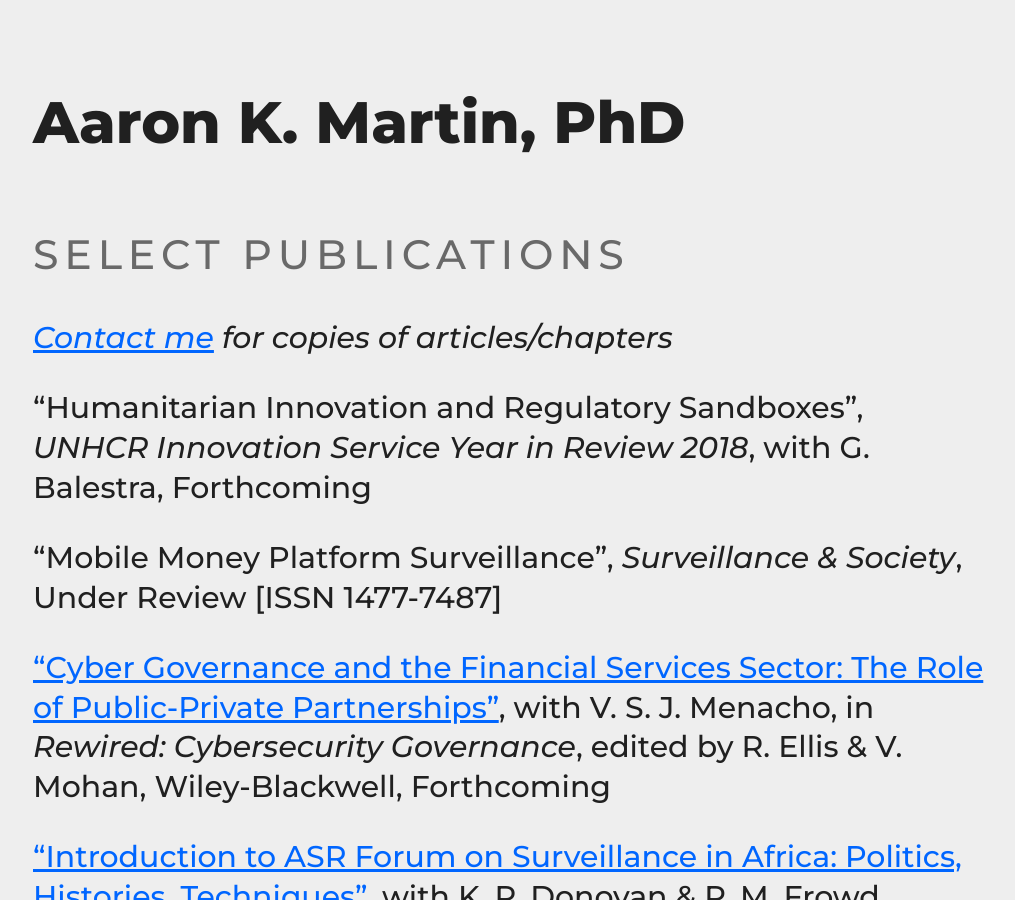
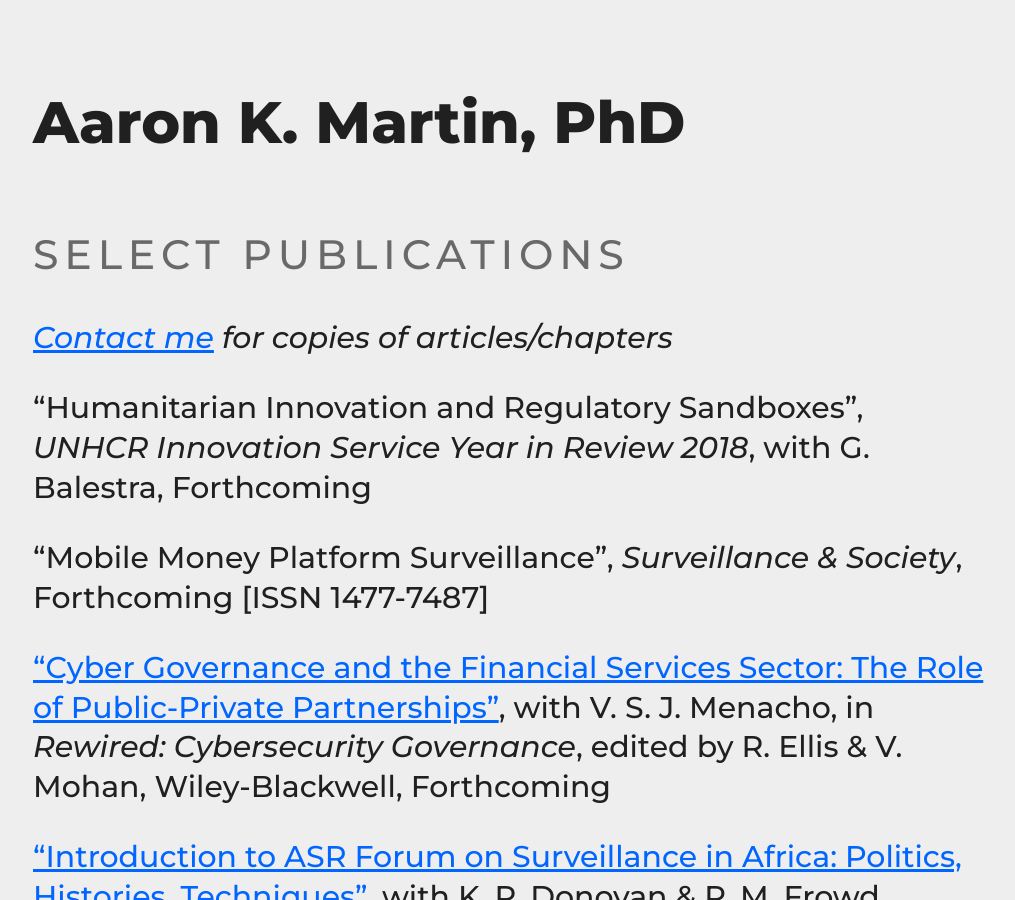
Before and after one commit to haroonalrasheed/641a, a Jekyll site: the page built from select-publications/index.md, in a window 1280 px wide and 900 px high. Shown: the whole window, without its empty margins (131-1146 px from the left). Built offline with Jekyll 4.4.1, drawn with Linux system fonts in a browser that asks for light colours.

Commit message:
Update index.md

```diff
--- a/select-publications/index.md
+++ b/select-publications/index.md
@@ -9,7 +9,7 @@ _[Contact me](mailto:a.k.martin@alumni.lse.ac.uk) for copies of articles/chapter
 
 "Humanitarian Innovation and Regulatory Sandboxes", *UNHCR Innovation Service Year in Review 2018*, with G. Balestra, Forthcoming
 
-"Mobile Money Platform Surveillance", *Surveillance & Society*, Under Review [ISSN 1477-7487]
+"Mobile Money Platform Surveillance", *Surveillance & Society*, Forthcoming [ISSN 1477-7487]
 
 ["Cyber Governance and the Financial Services Sector: The Role of Public-Private Partnerships"](https://doi.org/10.31235/osf.io/ybqgm), with V. S. J. Menacho, in *Rewired: Cybersecurity Governance*, edited by R. Ellis & V. Mohan, Wiley-Blackwell, Forthcoming
 
```
